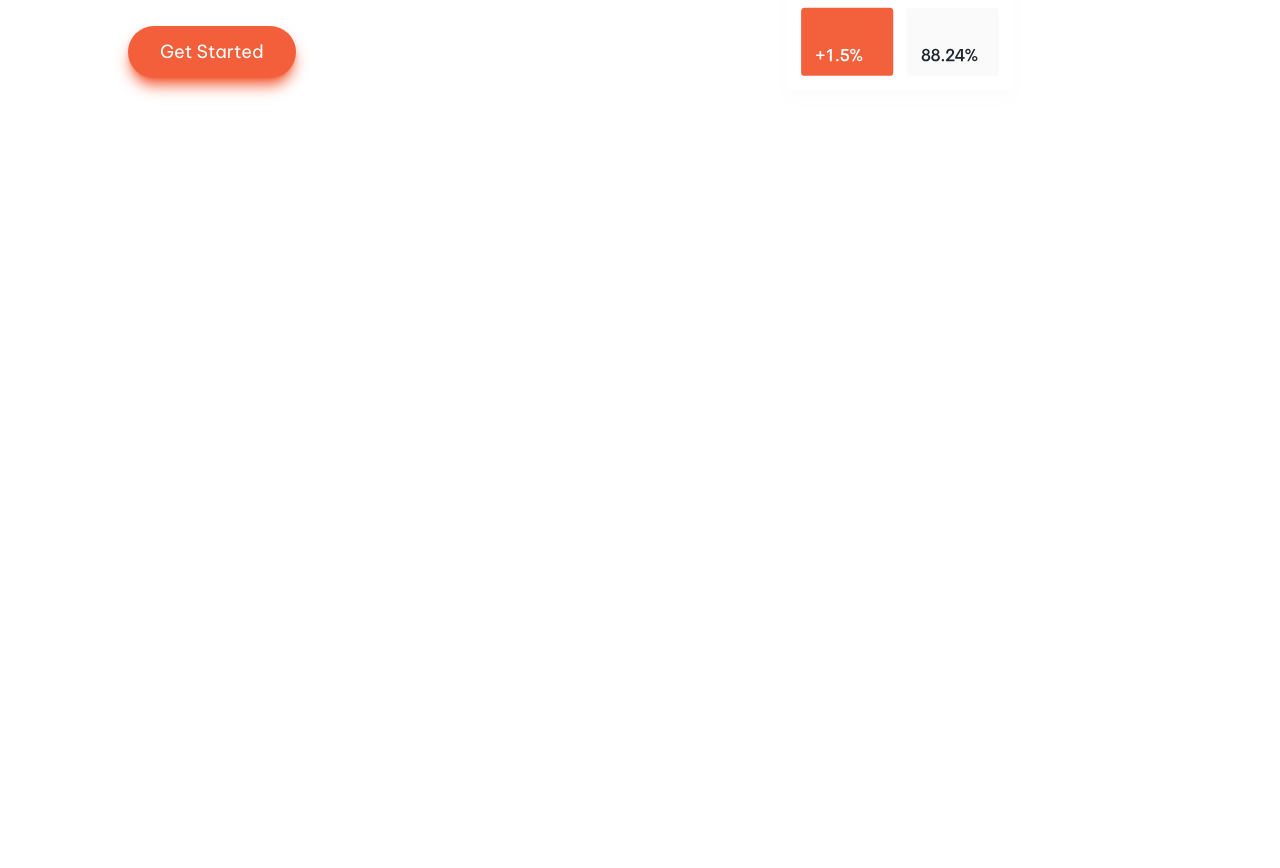
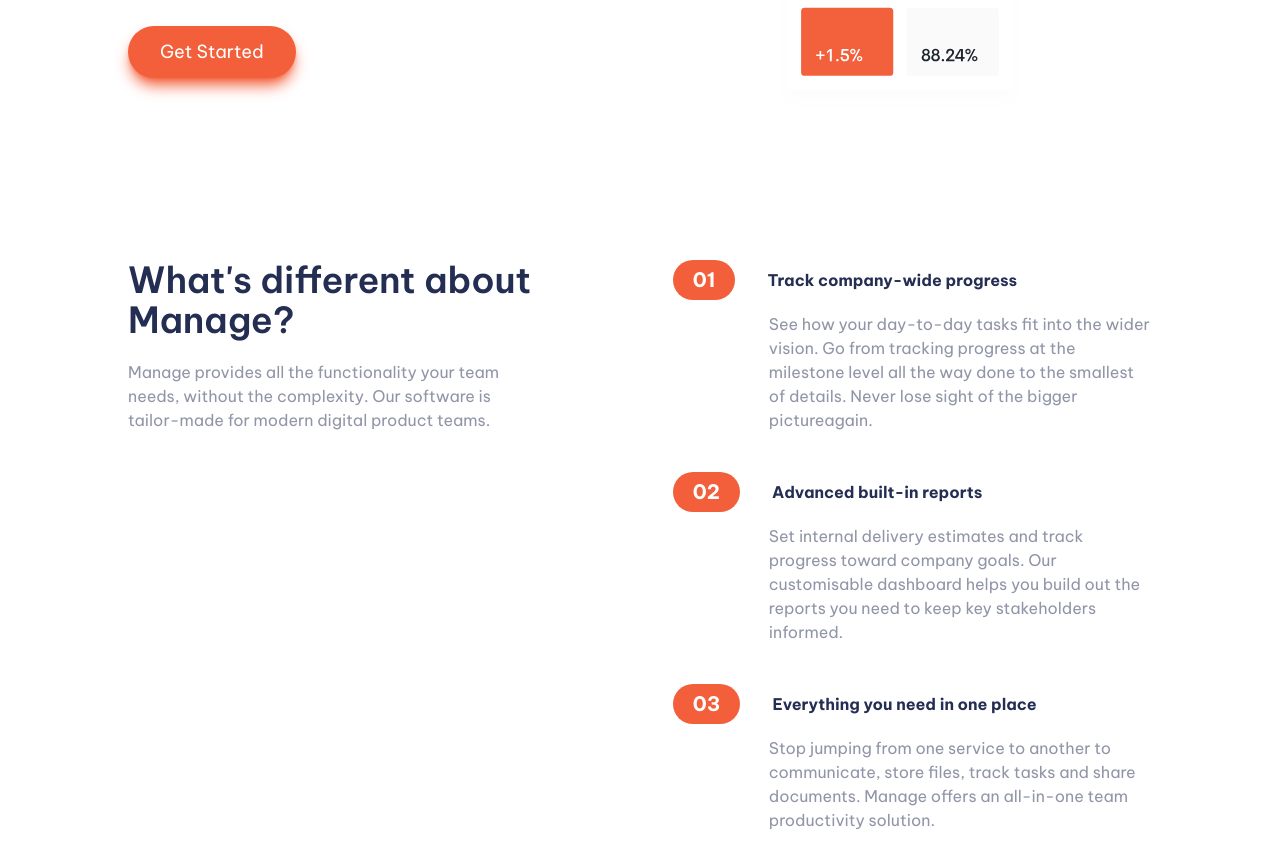
Before and after one commit to KhaledMostafa990/vanilla-ts-manage-landing-page, a website built with Vite: page index.html in a window 1280 px wide. Shown: the part 500-1368 px from the top of the page. Before the commit the page ends 800 px from the top, so only its background shows below. Built offline with nearby package versions, Linux system fonts and the light colour scheme.

Commit message:
create the features sections for all screen sizes

```diff
--- a/index.html
+++ b/index.html
@@ -108,12 +108,16 @@
         </div>
       </header>
 
-      <main id="main" class="w-full flex-col 2xl:items-center gap-10">
+      <main
+        id="main"
+        class="w-full flex flex-col 2xl:items-center gap-36 overflow-hidden"
+      >
         <!-- Hero Section -->
         <section
           id="hero"
           class="max-w-screen-2xl w-full mx-auto flex flex-col xl:flex-row-reverse items-center xl:justify-between gap-4 pt-24 md:pt-32 xl:pt-40 px-6 md:px-12 xl:px-32"
         >
+          <!-- Hero Image -->
           <figure class="basis-1/2 flex justify-end">
             <img
               class="intro__image"
@@ -122,11 +126,12 @@
             />
           </figure>
 
+          <!-- Hero text -->
           <div
             class="basis-1/2 flex flex-col items-center xl:items-start gap-6 xl:gap-8"
           >
             <h1
-              class="text-seondary text-3xl sm:text-4xl lg:text-5xl xl:text-6xl font-semibold text-center xl:text-start"
+              class="text-secondary text-3xl sm:text-4xl lg:text-5xl xl:text-6xl font-semibold text-center xl:text-start"
             >
               <span class="">Bring everyone</span>
               <span class="xl:block">together to build</span>
@@ -143,13 +148,127 @@
             <button class="primary-btn">Get Started</button>
           </div>
         </section>
-        <section></section>
-        <section></section>
+
+        <!-- Product Features -->
+        <section
+          id="features"
+          class="max-w-screen-2xl w-full mx-auto flex flex-col lg:flex-row gap-10 md:gap-16 pl-6 md:px-12 xl:px-32"
+        >
+          <!-- Intro -->
+          <section
+            id="features__intro"
+            class="flex flex-col items-center lg:items-start gap-5 pr-6 lg:basis-1/2"
+          >
+            <h2
+              class="text-secondary text-2xl md:text-3xl xl:text-4xl font-semibold text-center lg:text-start"
+            >
+              <span class="">What's different about</span>
+              <span class="block"> Manage?</span>
+            </h2>
+
+            <p
+              class="text-Dark-Grayish-Blue text-center lg:text-start text-md sm:max-w-xl xl:max-w-sm"
+            >
+              Manage provides all the functionality your team needs, without the
+              complexity. Our software is tailor-made for modern digital product
+              teams.
+            </p>
+          </section>
+
+          <!-- Features List -->
+          <ul
+            id="features-list"
+            class="grid grid-cols-12 gap-y-10 md:gap-x-5 lg:basis-1/2"
+          >
+            <li
+              id="feature-item"
+              aria-label="feature item"
+              class="flex flex-col gap-3 col-span-12 md:col-span-6 lg:col-span-12"
+            >
+              <h2
+                class="w-full text-secondary flex items-center md:justify-center lg:md:justify-start text-sm lg:text-base font-bold relative before:absolute before:w-full before:h-full before:left-2 before:bg-primary-200 md:before:hidden"
+              >
+                <span
+                  class="bg-primary text-white text-xl rounded-full flex items-center px-5 h-10 mr-3 lg:mr-8"
+                  >01</span
+                >
+                <span
+                  class="block sm:justify-self-center sm:flex-1 sm:text-center md md:flex-initial md:text-start"
+                >
+                  Track company-wide progress
+                </span>
+              </h2>
+
+              <p
+                class="text-Dark-Grayish-Blue text-start md:text-center lg:text-start lg:pl-24"
+              >
+                See how your day-to-day tasks fit into the wider vision. Go from
+                tracking progress at the milestone level all the way done to the
+                smallest of details. Never lose sight of the bigger
+                pictureagain.
+              </p>
+            </li>
+
+            <li
+              id="feature-item"
+              aria-label="feature item"
+              class="flex flex-col gap-3 col-span-12 md:col-span-6 lg:col-span-12"
+            >
+              <h2
+                class="w-full text-secondary flex items-center md:justify-center lg:md:justify-start text-sm lg:text-base font-bold relative before:absolute before:w-full before:h-full before:left-2 before:bg-primary-200 md:before:hidden"
+              >
+                <span
+                  class="bg-primary text-white text-xl rounded-full flex items-center px-5 h-10 mr-3 lg:mr-8"
+                  >02</span
+                >
+                <span
+                  class="block sm:justify-self-center sm:flex-1 sm:text-center md:flex-initial md:text-start"
+                >
+                  Advanced built-in reports
+                </span>
+              </h2>
+              <p
+                class="text-Dark-Grayish-Blue text-start md:text-center lg:text-start lg:pl-24"
+              >
+                Set internal delivery estimates and track progress toward
+                company goals. Our customisable dashboard helps you build out
+                the reports you need to keep key stakeholders informed.
+              </p>
+            </li>
+
+            <li
+              id="feature-item"
+              aria-label="feature item"
+              class="flex flex-col gap-3 col-span-12 md:col-span-6 md:col-start-4 lg:col-span-12"
+            >
+              <h2
+                class="w-full text-secondary flex items-center md:justify-center lg:md:justify-start text-sm lg:text-base font-bold relative before:absolute before:w-full before:h-full before:left-2 before:bg-primary-200 md:before:hidden"
+              >
+                <span
+                  class="bg-primary text-white text-xl rounded-full flex items-center px-5 h-10 mr-3 lg:mr-8"
+                  >03</span
+                >
+                <span
+                  class="block sm:justify-self-center sm:flex-1 sm:text-center md:flex-initial md:text-start"
+                >
+                  Everything you need in one place
+                </span>
+              </h2>
+              <p
+                class="text-Dark-Grayish-Blue text-start md:text-center lg:text-start lg:pl-24"
+              >
+                Stop jumping from one service to another to communicate, store
+                files, track tasks and share documents. Manage offers an
+                all-in-one team productivity solution.
+              </p>
+            </li>
+          </ul>
+        </section>
+
+        <!-- Testimonials Features -->
         <section></section>
       </main>
-      <!--  Manage makes it simple for software
-      teams to plan day-to-day tasks while keeping the larger team goals in
-      view. Get Started What’s different about Manage? Manage provides all the
+      <!--What’s different about Manage? Manage provides all the
       functionality your team needs, without the complexity. Our software is
       tailor-made for modern digital product teams. 01 Track company-wide
       progress See how your day-to-day tasks fit into the wider vision. Go from
--- a/tailwind.config.cjs
+++ b/tailwind.config.cjs
@@ -18,6 +18,7 @@
     extend: {
       colors: {
         primary: 'hsl(12, 88%, 59%)',
+        'primary-200': 'hsl(12 88% 59% / 0.15)',
         secondary: 'hsl(228, 39%, 23%)',
         'Dark-Grayish-Blue': 'hsl(227, 12%, 61%)',
         'very-dark-blue': 'hsl(233, 12%, 13%)',
```
